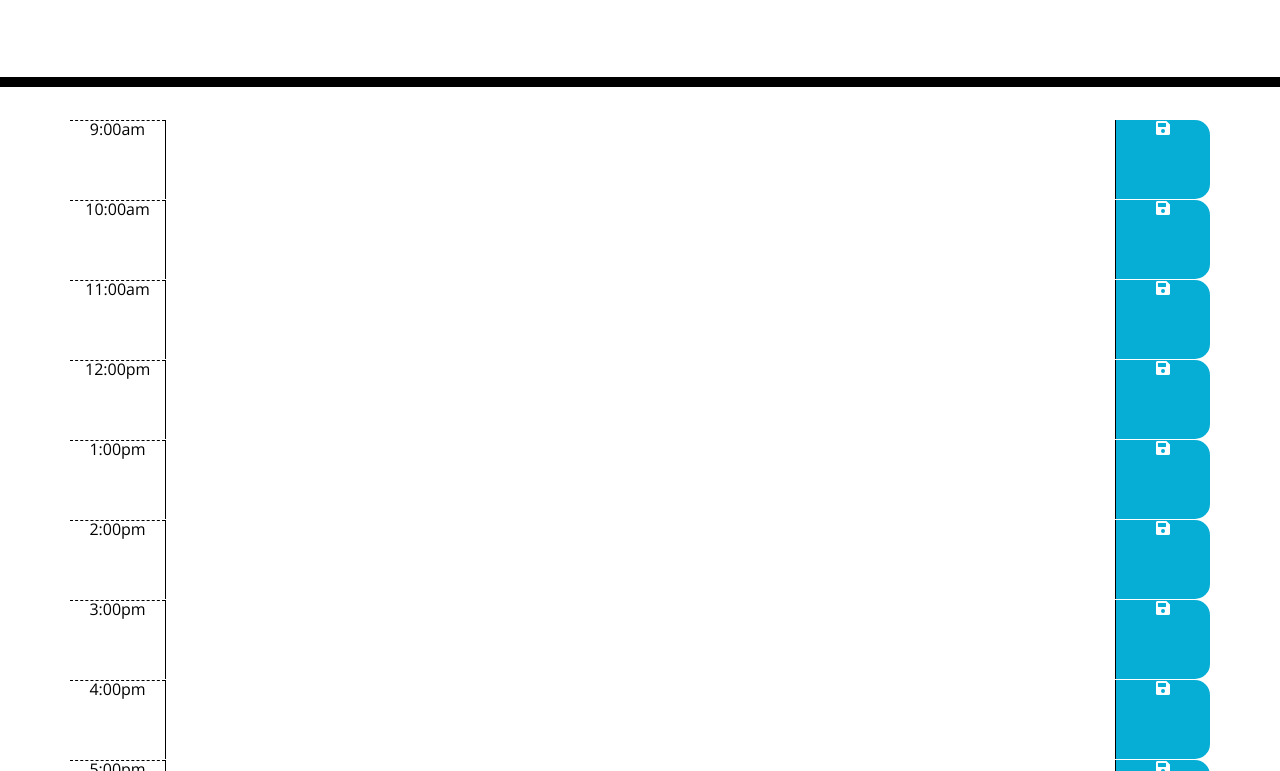
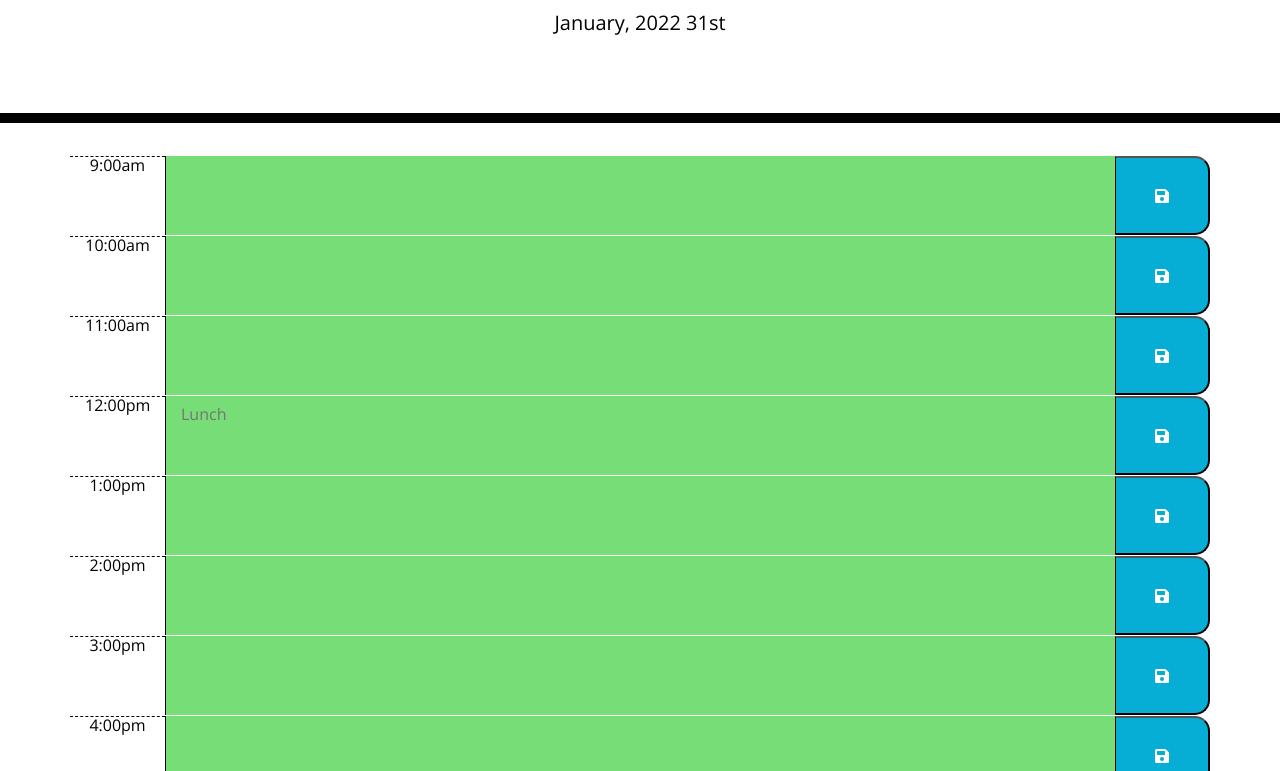
Before and after one commit to ngranzow/cool-cal, a plain HTML site: page index.html in a window 1280 px wide. Shown: the part 181-952 px from the top of the page. Drawn offline with nearby package versions, Linux system fonts and the light colour scheme.

Commit message:
fixed background color change for time and displaying local storage

```diff
--- a/assets/css/style.css
+++ b/assets/css/style.css
@@ -44,17 +44,17 @@
 
 .past {
   background-color: #d3d3d3;
-  color: white;
+  color: black;
 }
 
 .present {
   background-color: #ff6961;
-  color: white;
+  color: black;
 }
 
 .future {
   background-color: #77dd77;
-  color: white;
+  color: black;
 }
 
 .saveBtn {
--- a/assets/js/script.js
+++ b/assets/js/script.js
@@ -0,0 +1,62 @@
+$(document).ready(function() {
+    // display date using momentjs
+    $("#currentDay").text(moment().format("MMMM, YYYY Do"));
+
+    $(".saveBtn").on("click", function() {
+        // saves text and id to local storage upon clicking button
+        var time = $(this).siblings(".col-md-10").attr("id");
+        var text = $(this).siblings(".col-md-10").val();
+
+        localStorage.setItem(time, text);
+    });
+
+    $("#9").val(localStorage.getItem("9"));
+    $("#10").val(localStorage.getItem("10"));
+    $("#11").val(localStorage.getItem("11"));
+    $("#12").val(localStorage.getItem("12"));
+    $("#13").val(localStorage.getItem("13"));
+    $("#14").val(localStorage.getItem("14"));
+    $("#15").val(localStorage.getItem("15"));
+    $("#16").val(localStorage.getItem("16"));
+    $("#17").val(localStorage.getItem("17"));
+    $("#18").val(localStorage.getItem("18"));
+
+    $(".col-md-10").each(function() {
+        var currentHour = moment().hour();
+        var idHour = parseInt($(this).attr("id"));
+
+        if (idHour < currentHour) {
+            $(this).addClass("past");
+            $(this).removeClass("present");
+            $(this).removeClass("future");
+        }
+        else if (idHour === currentHour) {
+            $(this).removeClass("past");
+            $(this).addClass("present");
+            $(this).removeClass("future");
+        }
+        else {
+            $(this).removeClass("past");
+            $(this).removeClass("present");
+            $(this).addClass("future");
+        }
+
+        // for (var i = 9; i < 19; i++) {
+        //     if (i < currentHour) {
+        //         classList.add("past");
+        //         classList.remove("present");
+        //         classList.remove("future");
+        //     }
+        //     else if (i === currentHour) {
+        //         classList.remove("past");
+        //         classList.add("present");
+        //         classList.remove("future");
+        //     }
+        //     else {
+        //         classList.remove("past");
+        //         classList.remove("present");
+        //         classList.add("future");
+        //     }
+        // }
+    })
+})
--- a/index.html
+++ b/index.html
@@ -30,64 +30,64 @@
     </header>
     <div class="container">
       <!-- Timeblocks -->
-      <div id="hour9" class="row time-block">
+      <div class="row time-block">
         <div class="hour col-md-1">9:00am</div>
-        <textarea class="description col-md-10"></textarea>
-        <div class="saveBtn col-md-1"><i class="fas fa-save"></i></div>
+        <textarea id="9" class="col-md-10"></textarea>
+        <button class="saveBtn col-md-1"><i class="fas fa-save"></i></button>
       </div>
 
-      <div id="hour10" class="row time-block">
+      <div class="row time-block">
         <div class="hour col-md-1">10:00am</div>
-        <textarea class="description col-md-10"></textarea>
-        <div class="saveBtn col-md-1"><i class="fas fa-save"></i></div>
+        <textarea id="10" class="col-md-10"></textarea>
+        <button class="saveBtn col-md-1"><i class="fas fa-save"></i></button>
       </div>
 
-      <div id="hour11" class="row time-block">
+      <div class="row time-block">
         <div class="hour col-md-1">11:00am</div>
-        <textarea class="description col-md-10"></textarea>
-        <div class="saveBtn col-md-1"><i class="fas fa-save"></i></div>
+        <textarea id="11" class="col-md-10"></textarea>
+        <button class="saveBtn col-md-1"><i class="fas fa-save"></i></button>
       </div>
 
-      <div id="hour12" class="row time-block">
+      <div class="row time-block">
         <div class="hour col-md-1">12:00pm</div>
-        <textarea class="description col-md-10"></textarea>
-        <div class="saveBtn col-md-1"><i class="fas fa-save"></i></div>
+        <textarea id="12" class="col-md-10" placeholder="Lunch"></textarea>
+        <button class="saveBtn col-md-1"><i class="fas fa-save"></i></button>
       </div>
 
-      <div id="hour13" class="row time-block">
+      <div class="row time-block">
         <div class="hour col-md-1">1:00pm</div>
-        <textarea class="description col-md-10"></textarea>
-        <div class="saveBtn col-md-1"><i class="fas fa-save"></i></div>
+        <textarea id="13" class="col-md-10"></textarea>
+        <button class="saveBtn col-md-1"><i class="fas fa-save"></i></button>
       </div>
 
-      <div id="hour14" class="row time-block">
+      <div class="row time-block">
         <div class="hour col-md-1">2:00pm</div>
-        <textarea class="description col-md-10"></textarea>
-        <div class="saveBtn col-md-1"><i class="fas fa-save"></i></div>
+        <textarea id="14" class="col-md-10"></textarea>
+        <button class="saveBtn col-md-1"><i class="fas fa-save"></i></button>
       </div>
 
-      <div id="hour15" class="row time-block">
+      <div class="row time-block">
         <div class="hour col-md-1">3:00pm</div>
-        <textarea class="description col-md-10"></textarea>
-        <div class="saveBtn col-md-1"><i class="fas fa-save"></i></div>
+        <textarea id="15" class="col-md-10"></textarea>
+        <button class="saveBtn col-md-1"><i class="fas fa-save"></i></button>
       </div>
 
-      <div id="hour16" class="row time-block">
+      <div class="row time-block">
         <div class="hour col-md-1">4:00pm</div>
-        <textarea class="description col-md-10"></textarea>
-        <div class="saveBtn col-md-1"><i class="fas fa-save"></i></div>
+        <textarea id="16" class="col-md-10"></textarea>
+        <button class="saveBtn col-md-1"><i class="fas fa-save"></i></button>
       </div>
 
-      <div id="hour17" class="row time-block">
+      <div class="row time-block">
         <div class="hour col-md-1">5:00pm</div>
-        <textarea class="description col-md-10"></textarea>
-        <div class="saveBtn col-md-1"><i class="fas fa-save"></i></div>
+        <textarea id="17" class="col-md-10"></textarea>
+        <button class="saveBtn col-md-1"><i class="fas fa-save"></i></button>
       </div>
 
-      <div id="hour18" class="row time-block">
+      <div class="row time-block">
         <div class="hour col-md-1">6:00am</div>
-        <textarea class="description col-md-10"></textarea>
-        <div class="saveBtn col-md-1"><i class="fas fa-save"></i></div>
+        <textarea id="18" class="col-md-10"></textarea>
+        <button class="saveBtn col-md-1"><i class="fas fa-save"></i></button>
       </div>
     </div>
 
```
